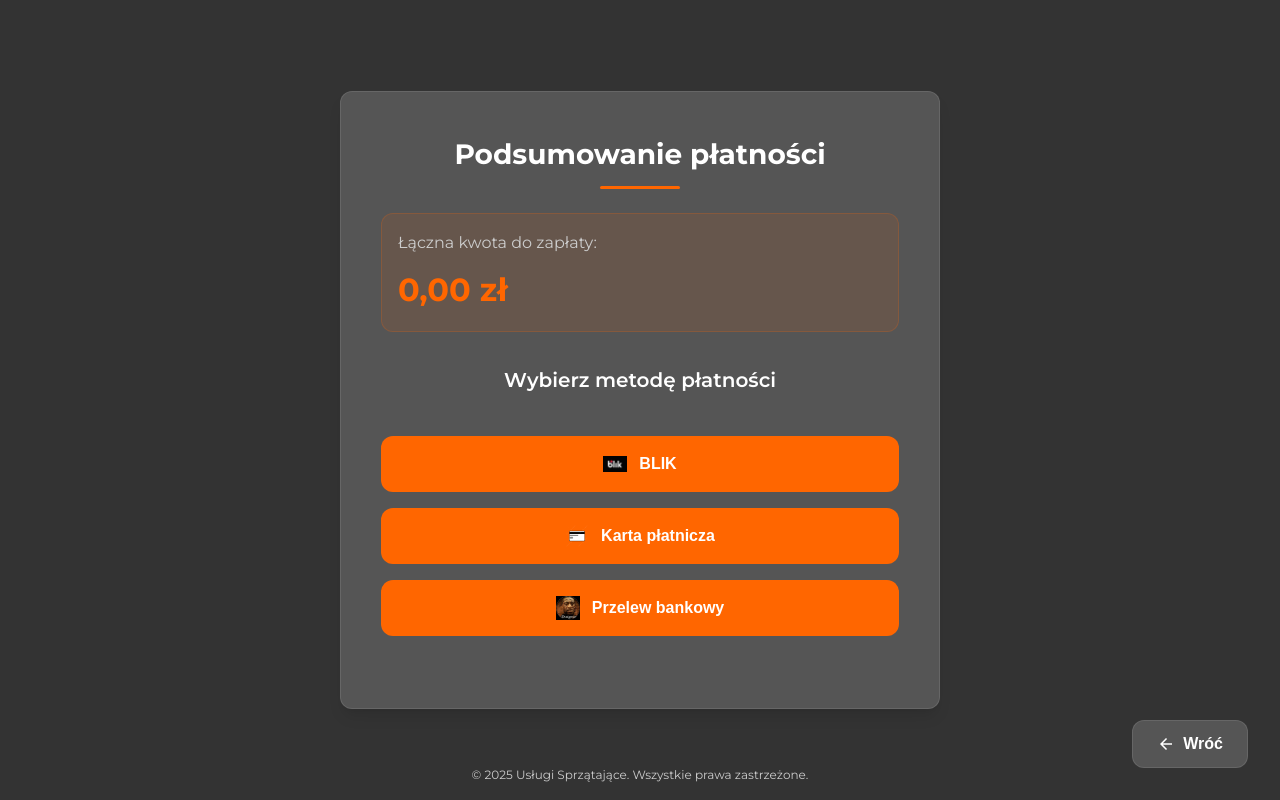
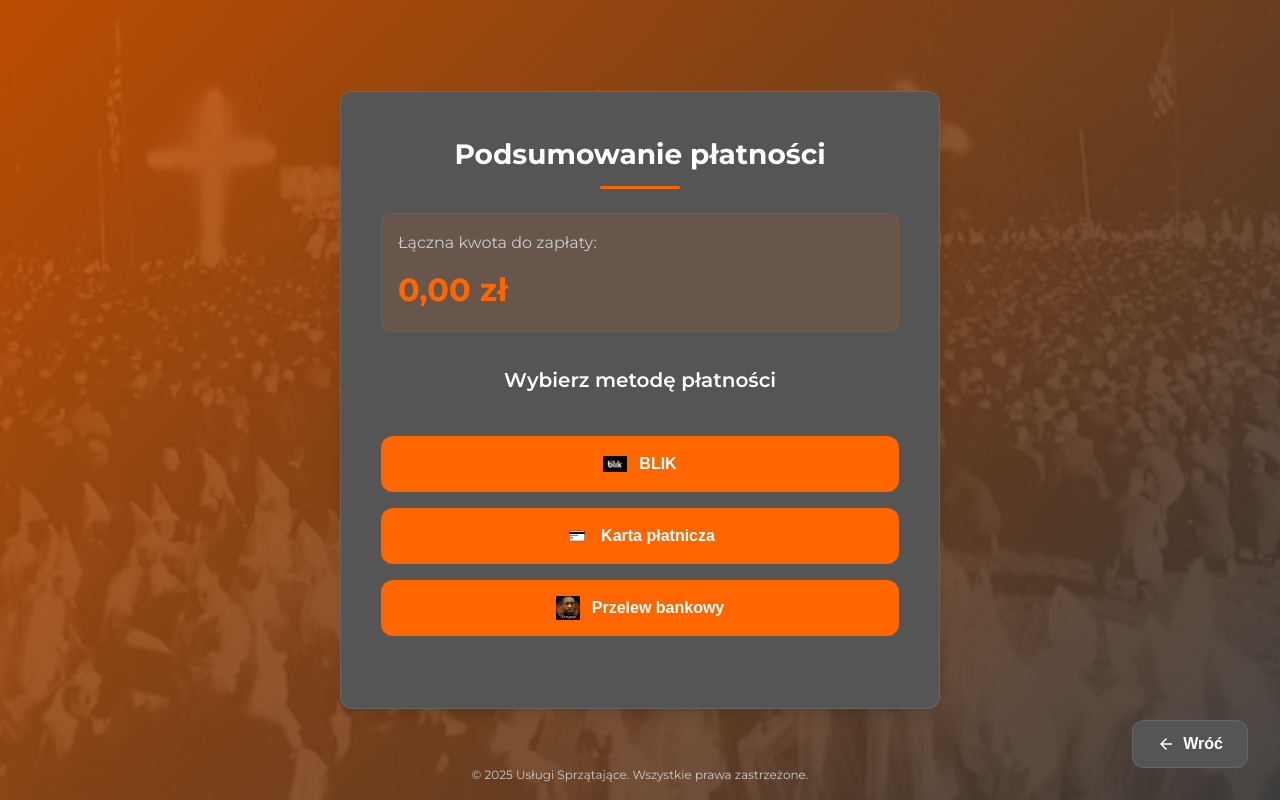
Before and after one commit to Orzech10/Projekt-stronki, a plain HTML site: page finalny projekt/płatność.html in a window 1280 px wide. Drawn offline with Linux system fonts and the light colour scheme.

Commit message:
Update płatność.html

```diff
--- a/finalny projekt/płatność.html
+++ b/finalny projekt/płatność.html
@@ -32,7 +32,9 @@
 
         body {
             font-family: 'Montserrat', sans-serif;
-            background: var(--dark-bg);
+            background: linear-gradient(135deg, rgba(204, 82, 0, 0.9), rgba(51, 51, 51, 0.9)),
+                url('foto/bannery/baner-koszyk.png')
+                no-repeat center top/cover;
             color: var(--text-light);
             min-height: 100vh;
             display: flex;
```
